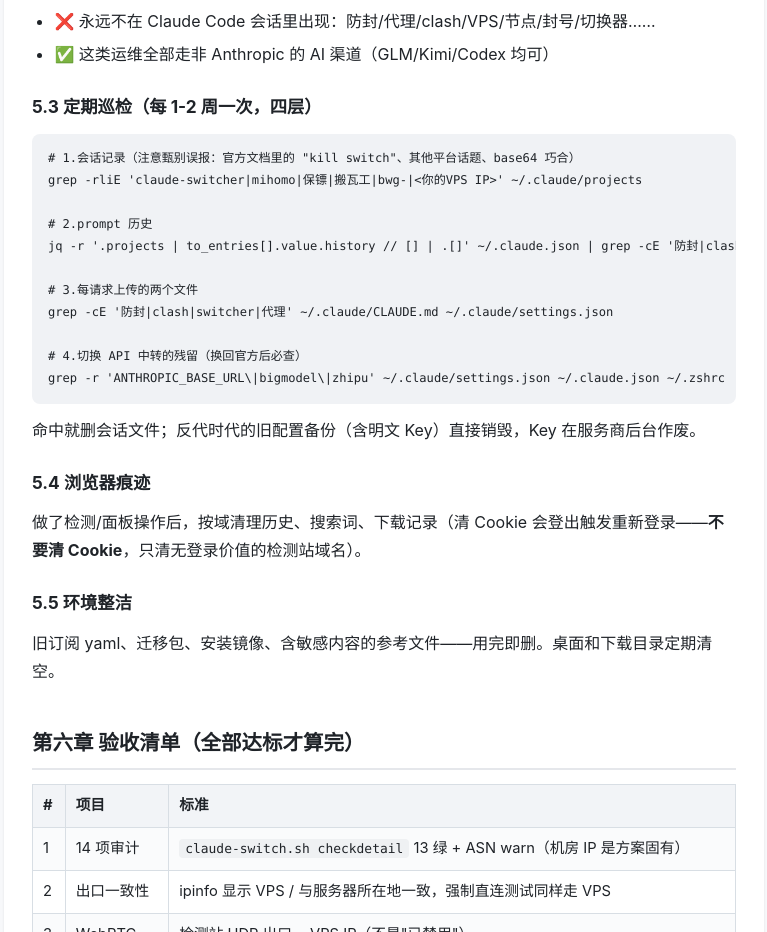
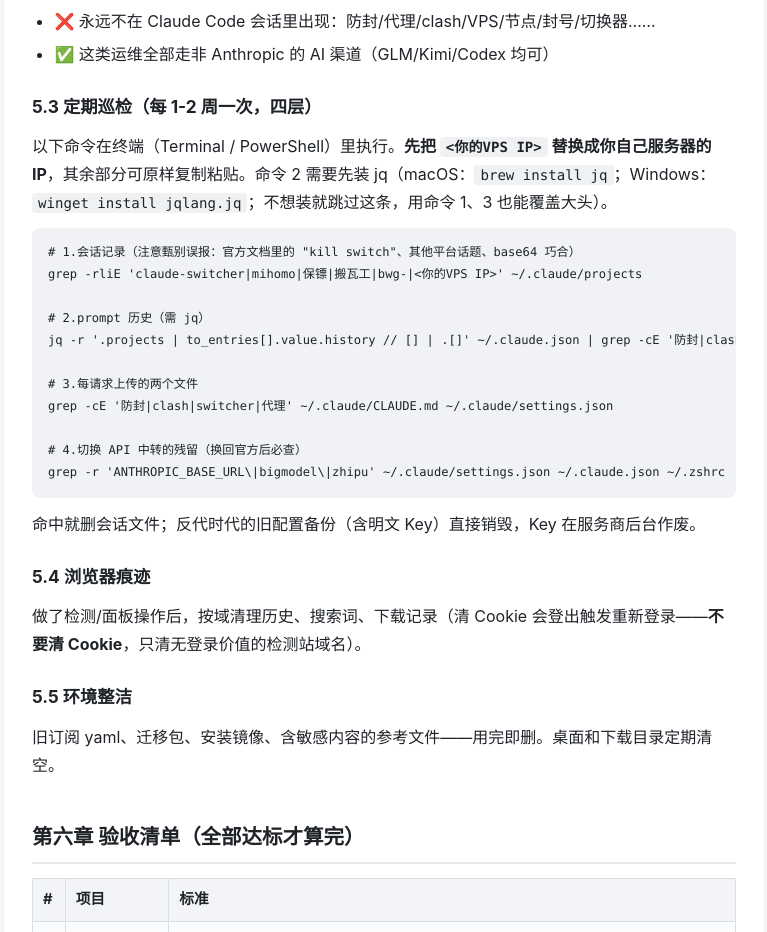
Before and after one commit to lee958733-prog/claude-anti-ban-guide, a plain HTML site: page docs/index.html in a window 1280 px wide. Shown: the part 6104-7036 px from the top of the page, without its empty margins (256-1023 px from the left). Drawn offline with Linux system fonts and the light colour scheme.

Commit message:
5.3小白友好:占位符替换说明+jq安装提示

```diff
--- a/docs/index.html
+++ b/docs/index.html
@@ -248,10 +248,11 @@ Locale   = en_US
 </ul>
 
 <h3>5.3 定期巡检（每 1-2 周一次，四层）</h3>
+<p>以下命令在终端（Terminal / PowerShell）里执行。<strong>先把 <code>&lt;你的VPS IP&gt;</code> 替换成你自己服务器的 IP</strong>，其余部分可原样复制粘贴。命令 2 需要先装 jq（macOS：<code>brew install jq</code>；Windows：<code>winget install jqlang.jq</code>；不想装就跳过这条，用命令 1、3 也能覆盖大头）。</p>
 <pre><code># 1.会话记录（注意甄别误报：官方文档里的 "kill switch"、其他平台话题、base64 巧合）
 grep -rliE 'claude-switcher|mihomo|保镖|搬瓦工|bwg-|&lt;你的VPS IP&gt;' ~/.claude/projects
 
-# 2.prompt 历史
+# 2.prompt 历史（需 jq）
 jq -r '.projects | to_entries[].value.history // [] | .[]' ~/.claude.json | grep -cE '防封|clash|代理'
 
 # 3.每请求上传的两个文件
```
Also changed, not shown: 1 other file.
